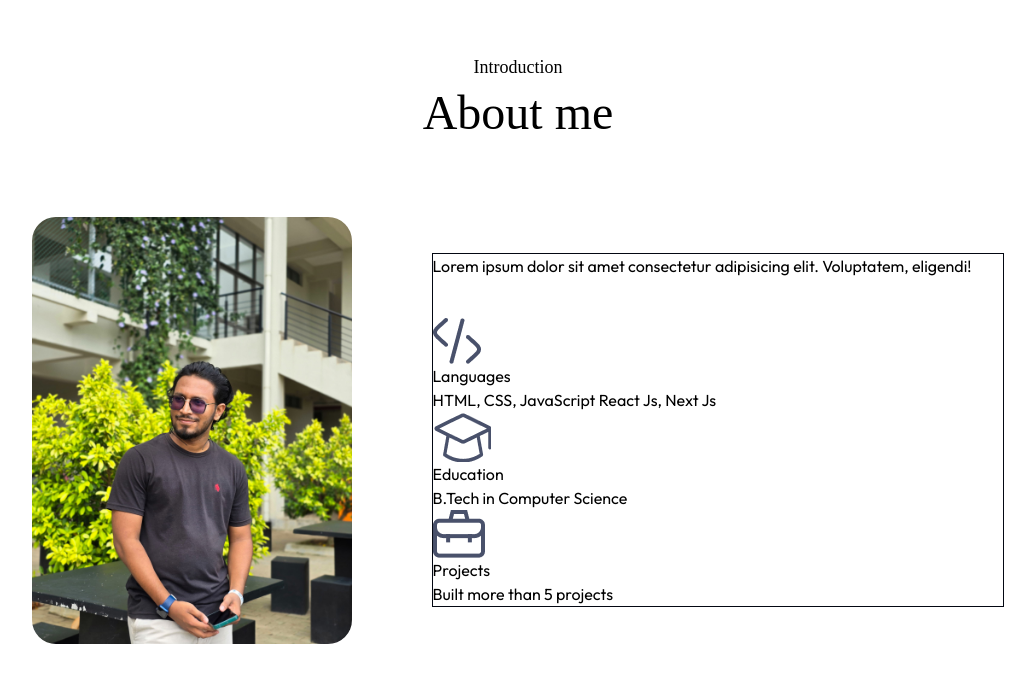
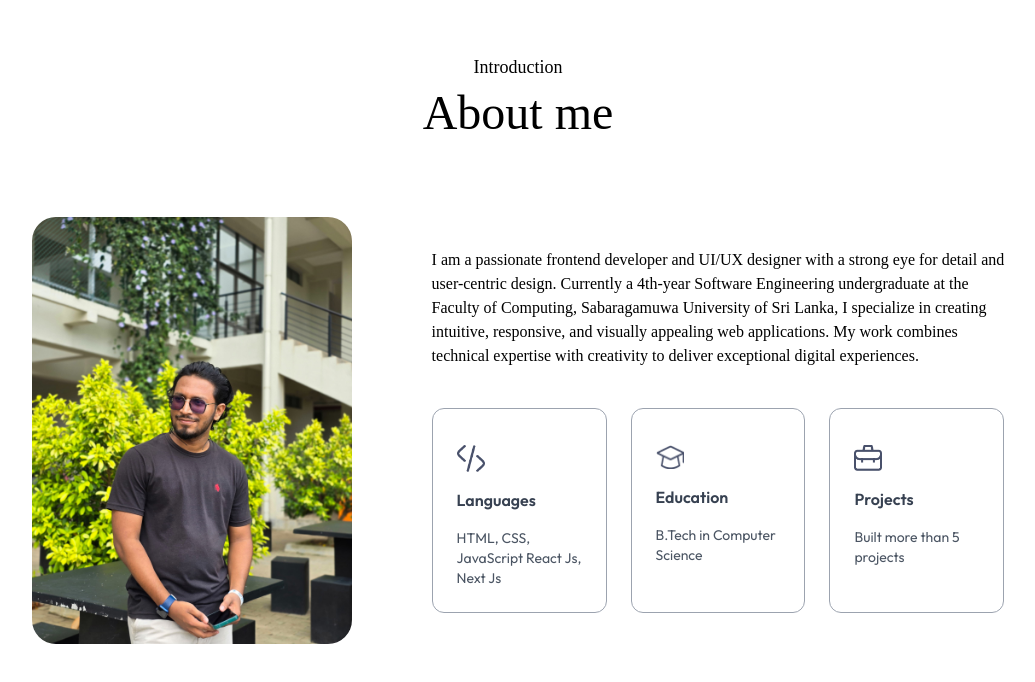
Before and after one commit to hamithakd99/Portfolio-Hamitha, a Next.js app: page / in a window 1280 px wide. Shown: the part 787-1469 px from the top of the page, without its empty margins (122-1157 px from the left). Built offline with nearby package versions, Linux system fonts and the light colour scheme; a web font is replaced by a local one.

Commit message:
add map function

```diff
--- a/app/Components/About.jsx
+++ b/app/Components/About.jsx
@@ -1,31 +1,43 @@
-import { assets, infoList } from '@/assets/assets'
-import Image from 'next/image'
-import React from 'react'
+import { assets, infoList } from "@/assets/assets";
+import Image from "next/image";
+import React from "react";
 
 const About = () => {
   return (
-    <div id='about' className='w-full px-[12%] py-10 scroll-mt-20'>
-      <h4 className='text-center mb-2 text-lg font-Ovo'>Introduction</h4>
-      <h2 className='text-center text-5xl font-Ovo'>About me</h2>
-      <div className='flex w-full flex-col lg:flex-row items-center gap-20 my-20'>
-        <div className='w-64 sm:w-80 rounded-3xl max-w-none '>
-          <Image src={assets.user_image} alt='user' className='w-full rounded-3xl'/>
+    <div id="about" className="w-full px-[12%] py-10 scroll-mt-20">
+      <h4 className="text-center mb-2 text-lg font-Ovo">Introduction</h4>
+      <h2 className="text-center text-5xl font-Ovo">About me</h2>
+      <div className="flex w-full flex-col lg:flex-row items-center gap-20 my-20">
+        <div className="w-64 sm:w-80 rounded-3xl max-w-none ">
+          <Image
+            src={assets.user_image}
+            alt="user"
+            className="w-full rounded-3xl"
+          />
         </div>
-        <div className='flex-1 border border-gray-950'>
-          <p className='mb-10 max-w-2xl'>Lorem ipsum dolor sit amet consectetur adipisicing elit. Voluptatem, eligendi!</p>
-          <ul>
-            {infoList.map(({icon,iconDark, title, description}, index)=>(
-              <li key={index}>
-                <Image src={icon} alt='title'/>
-                <h3>{title}</h3>
-                <p>{description}</p>
+        <div className="flex-1">
+          <p className="mb-10 max-w-2xl font-Ovo">
+            I am a passionate frontend developer and UI/UX designer with a
+            strong eye for detail and user-centric design. Currently a 4th-year
+            Software Engineering undergraduate at the Faculty of Computing,
+            Sabaragamuwa University of Sri Lanka, I specialize in creating
+            intuitive, responsive, and visually appealing web applications. My
+            work combines technical expertise with creativity to deliver
+            exceptional digital experiences.
+          </p>
+          <ul className="grid grid-cols-1 sm:grid-cols-3 gap-6 max-w-2xl">
+            {infoList.map(({ icon, iconDark, title, description }, index) => (
+              <li key={index} className="border-[0.5px] border-gray-400 rounded-xl p-6 cursor-pointer">
+                <Image src={icon} alt="title" className="w-7 mt-3"/>
+                <h3 className="my-4 font-semibold text-gray-700">{title}</h3>
+                <p className="text-gray-600 text-sm">{description}</p>
               </li>
             ))}
           </ul>
         </div>
       </div>
     </div>
-  )
-}
+  );
+};
 
-export default About
+export default About;
```
